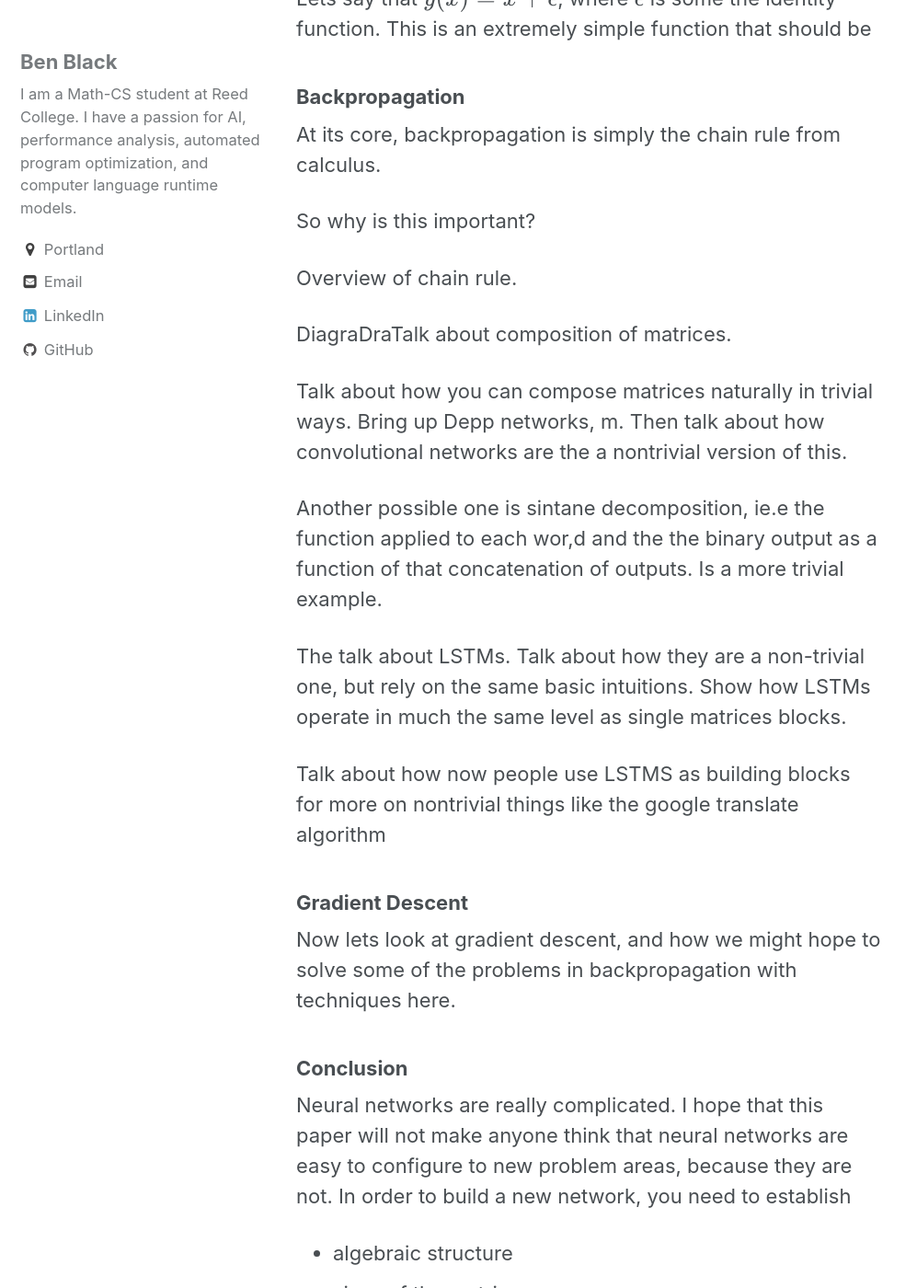
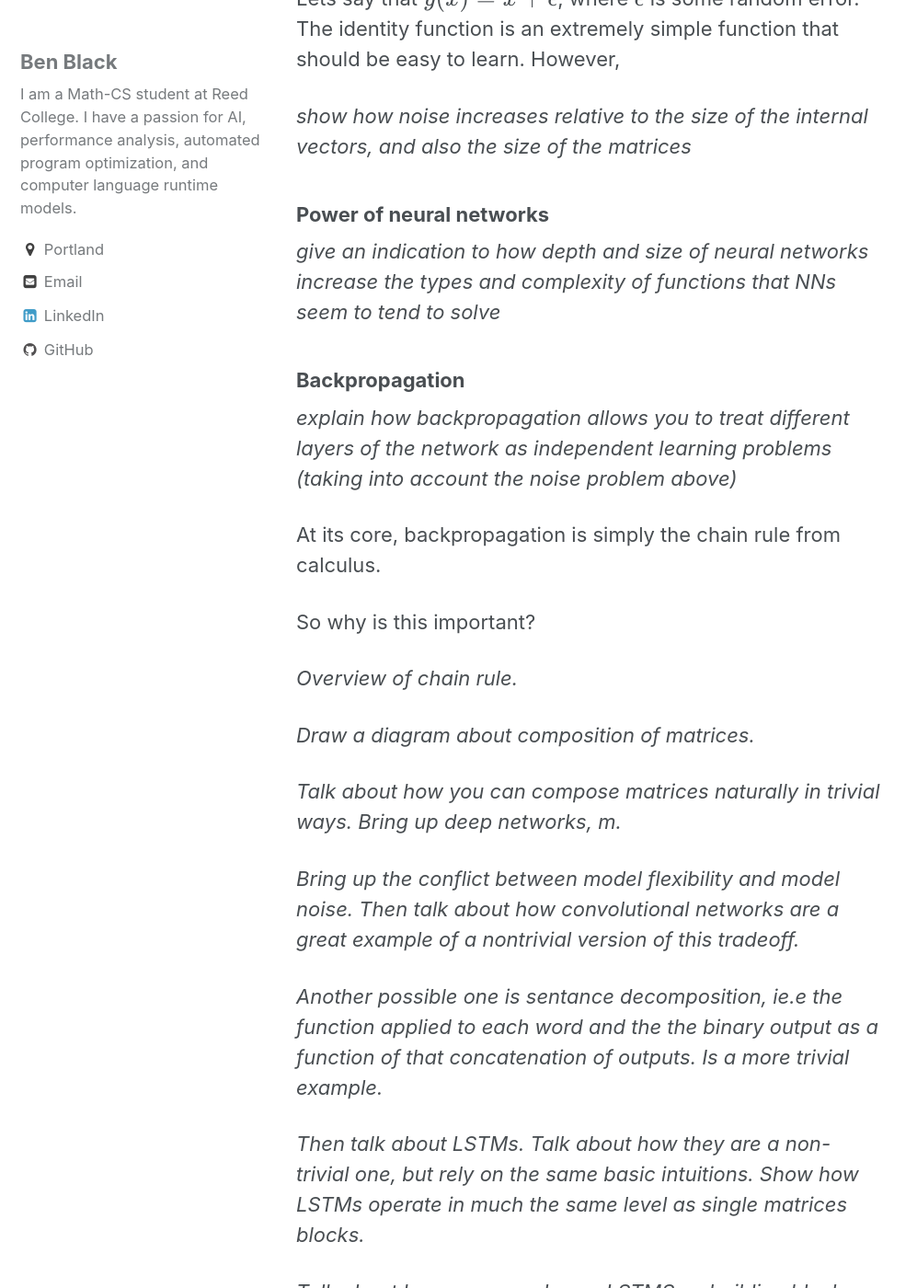
Before and after one commit to benblack769/benblack769.github.io, a Jekyll site: the page built from neural_posts/backpropogation-composeable-configurable.md, in a window 1280 px wide and 1400 px high, scrolled down 1582 px. Shown: the whole window at 92% size, without its empty margins (0-997 px from the left). Built offline with Jekyll 4.4.1, drawn with Linux system fonts in a browser that asks for light colours; our own code applies the rules of GitHub Pages for plain Markdown files; formulas are drawn with MathJax 3; some of the changed text lies outside the part shown.

Commit message:
neural net paper interateable now

```diff
--- a/neural_posts/backpropogation-composeable-configurable.md
+++ b/neural_posts/backpropogation-composeable-configurable.md
@@ -25,33 +25,43 @@ $$ \hat{y} = f(f(x*A)*B)* $$
 
 From this view, I hope to demonstrate the vanishing gradient problem.
 
+Lets say that $$y(x) = x + \epsilon$$, where $$\epsilon$$ is some random error. The identity function is an extremely simple function that should be easy to learn. However,
 
-Lets say that {% raw %}$$y(x) = x + \epsilon$${% endraw %}, where {% raw %}$$\epsilon$${% endraw %} is some  the identity function. This is an extremely simple function that should be
+*show how noise increases relative to the size of the internal vectors, and also the size of the matrices*
 
+### Power of neural networks
+
+*give an indication to how depth and size of neural networks increase the types and complexity of functions that NNs seem to tend to solve*
 
 ### Backpropagation
+
+*explain how backpropagation allows you to treat different layers of the network as independent learning problems (taking into account the noise problem above)*
 
 At its core, backpropagation is simply the chain rule from calculus.
 
 So why is this important?
 
 
+*Overview of chain rule.*
 
-Overview of chain rule.
+*Draw a diagram about composition of matrices.*
 
-DiagraDraTalk about composition of matrices.
+*Talk about how you can compose matrices naturally in trivial ways. Bring up deep networks, m.*
 
-Talk about how you can compose matrices naturally in trivial ways. Bring up Depp networks, m. Then talk about how convolutional networks are the a nontrivial version of this.
+*Bring up the conflict between model flexibility and model noise. Then talk about how convolutional networks are a great example of a nontrivial version of this tradeoff.*
 
-Another possible one is sintane decomposition, ie.e the function applied to each wor,d and the the binary output as a function of that concatenation of outputs.  Is a more trivial example.
+*Another possible one is sentance decomposition, ie.e the function applied to each word and the the binary output as a function of that concatenation of outputs.  Is a more trivial example.*
 
 
+*Then talk about LSTMs. Talk about how they are a non-trivial one, but rely on the same basic intuitions. Show how LSTMs operate in much the same level as single matrices blocks.*
 
-The talk about LSTMs. Talk about how they are a non-trivial one, but rely on the same basic intuitions. Show how LSTMs operate in much the same level as single matrices blocks.
-
-Talk about how now people use LSTMS as building blocks for more on nontrivial things like the google translate algorithm
+*Talk about how now people use LSTMS as building blocks for more on nontrivial things like the google translate algorithm*
 
 ### Gradient Descent
+
+*Explain how gradient descent can be improved through low dimensional examples*
+
+*show how it can solve some of the problems with magnitude reduction associated with deep layers*
 
 Now lets look at gradient descent, and how we might hope to solve some of the problems in backpropagation with techniques here.
 
```
